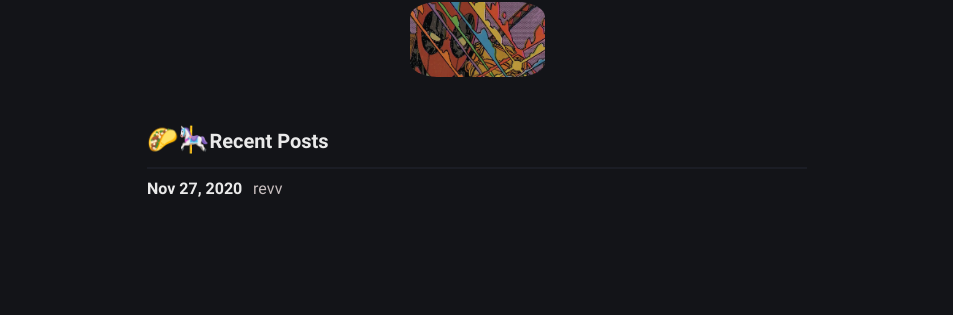
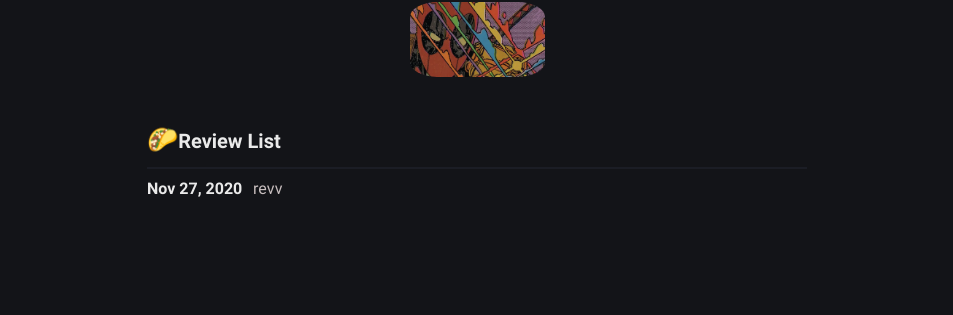
Before and after one commit to iwdstry/yeieje, a Jekyll site: the page built from review.html, in a window 1280 px wide. Shown: the part 121-436 px from the top of the page, without its empty margins (163-1116 px from the left). Built offline with Jekyll 4.4.1, drawn with Linux system fonts in a browser that asks for light colours.

Commit message:
Update review.html

```diff
--- a/review.html
+++ b/review.html
@@ -6,7 +6,7 @@ excerpt: Sorted article by tags.
 
 <div class="data">
 <img class="data-avatar" src="{{ base.url }}/yeieje/assets/img/avatar1.jpg"></div>
-<h3><span style='font-size:25px;'>&#127790;&#127904;</span>Recent Posts</h3>
+<h3><span style='font-size:25px;'>&#127790;</span>Review List</h3>
   {%- for post in site.tags["Review"] -%}
     <article class="post-item" id="results-container">
       <span class="post-item-date">{{ post.date | date: "%b %d, %Y" }}</span>
```
